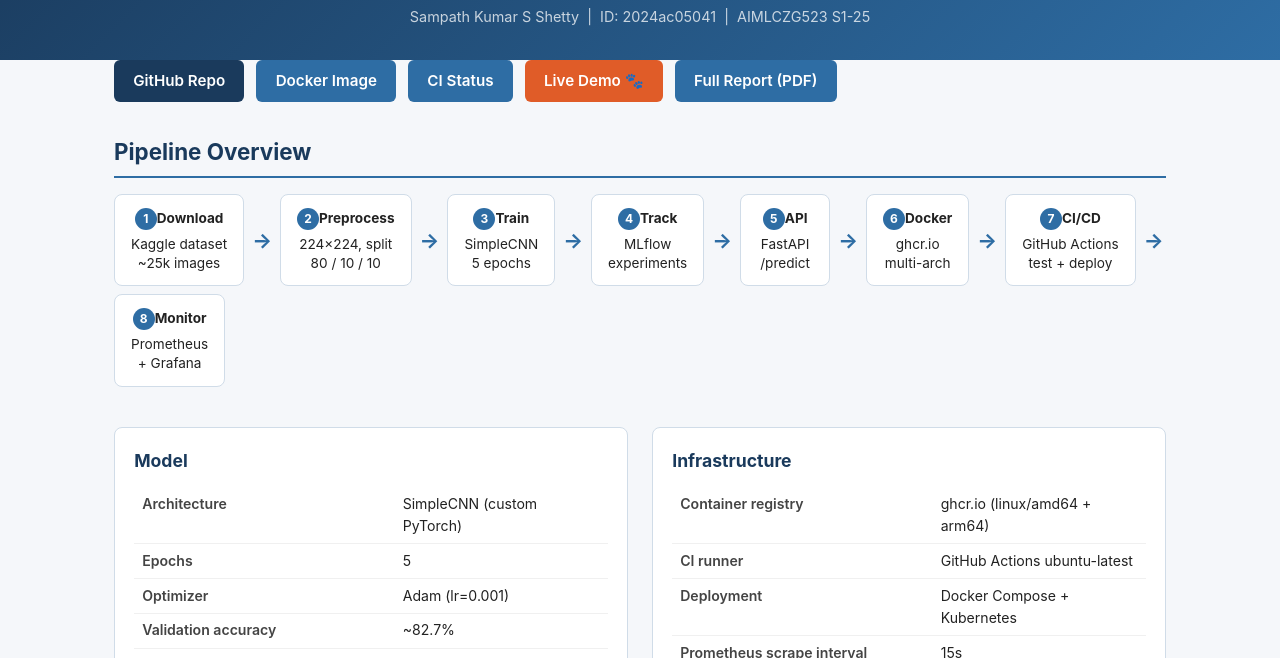
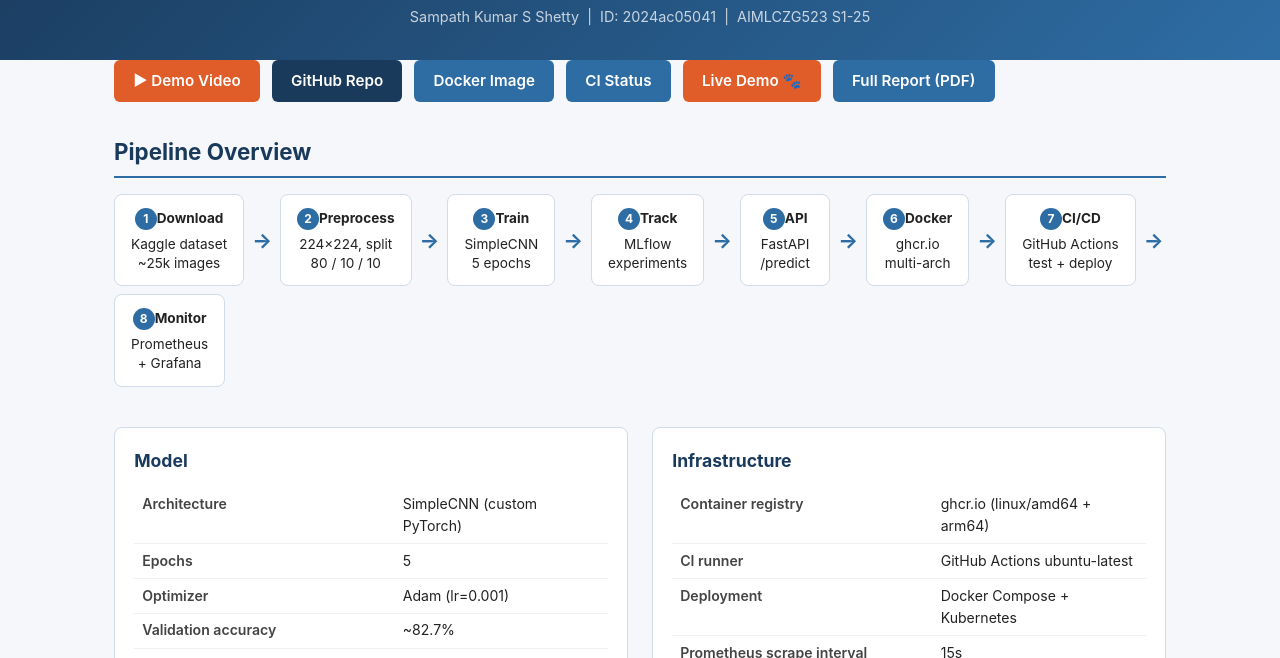
Before and after one commit to sampathshetty85/cats-dogs-mlops, a plain HTML site: page docs/index.html in a window 1280 px wide. Shown: the part 142-800 px from the top of the page. Drawn offline with Linux system fonts and the light colour scheme.

Commit message:
Add demo video link to README, PawFinder hero, and index page

```diff
--- a/docs/index.html
+++ b/docs/index.html
@@ -18,9 +18,10 @@
   <main class="container">
 
     <section class="links-bar">
-      <a href="https://github.com/sampathshetty85/cats-dogs-mlops" class="btn btn-primary" target="_blank">GitHub Repo</a>
-      <a href="https://github.com/sampathshetty85/cats-dogs-mlops/pkgs/container/cats-dogs-mlops" class="btn btn-secondary" target="_blank">Docker Image</a>
-      <a href="https://github.com/sampathshetty85/cats-dogs-mlops/actions/workflows/ci.yml" class="btn btn-secondary" target="_blank">CI Status</a>
+      <a href="https://youtu.be/SuxLDBvdej8" class="btn btn-accent" target="_blank" rel="noopener">▶ Demo Video</a>
+      <a href="https://github.com/sampathshetty85/cats-dogs-mlops" class="btn btn-primary" target="_blank" rel="noopener">GitHub Repo</a>
+      <a href="https://github.com/sampathshetty85/cats-dogs-mlops/pkgs/container/cats-dogs-mlops" class="btn btn-secondary" target="_blank" rel="noopener">Docker Image</a>
+      <a href="https://github.com/sampathshetty85/cats-dogs-mlops/actions/workflows/ci.yml" class="btn btn-secondary" target="_blank" rel="noopener">CI Status</a>
       <a href="demo.html" class="btn btn-accent">Live Demo 🐾</a>
       <a href="report.pdf" class="btn btn-secondary" target="_blank">Full Report (PDF)</a>
     </section>
```
Also changed, not shown: docs/demo.html (+4 -0 lines), 1 other file.
